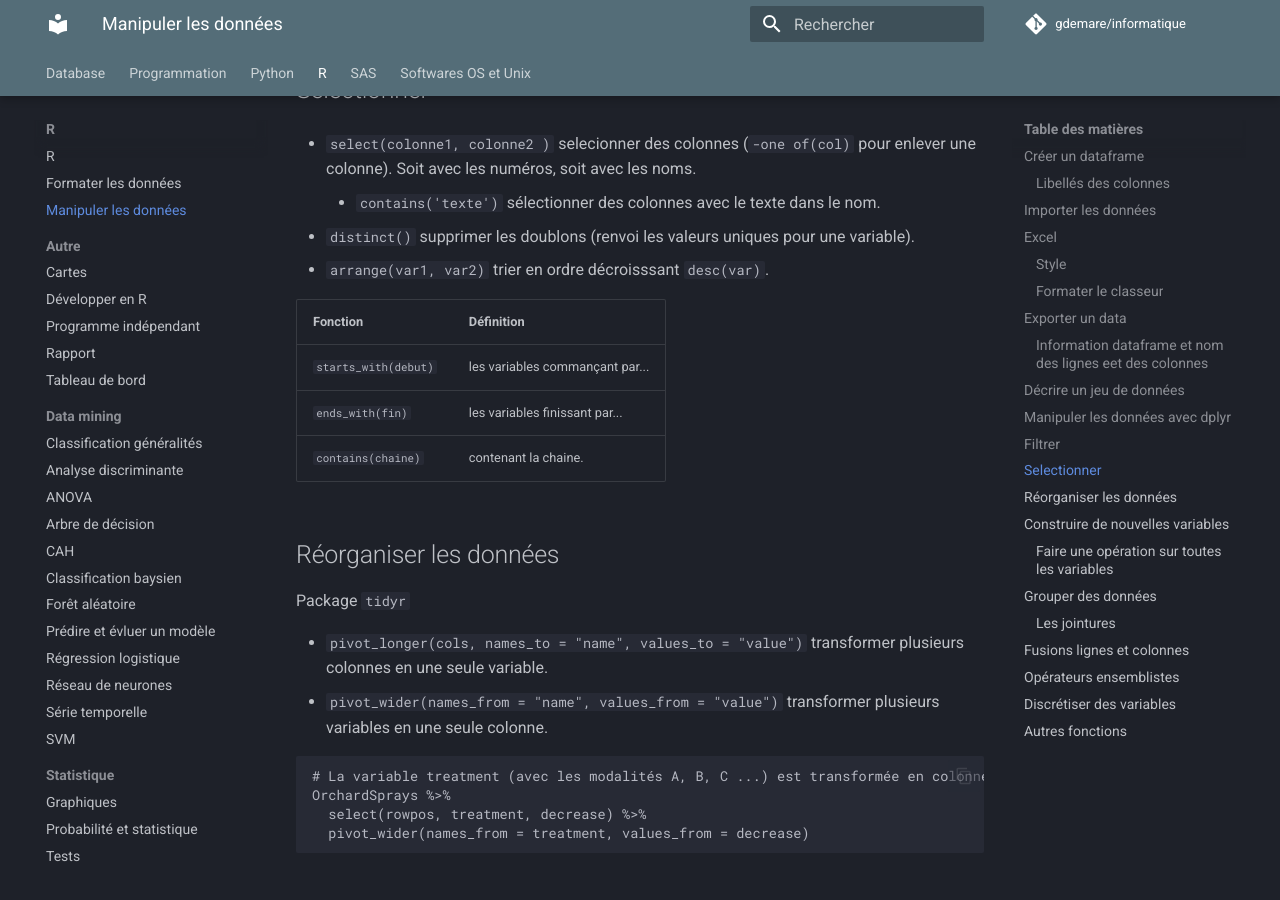
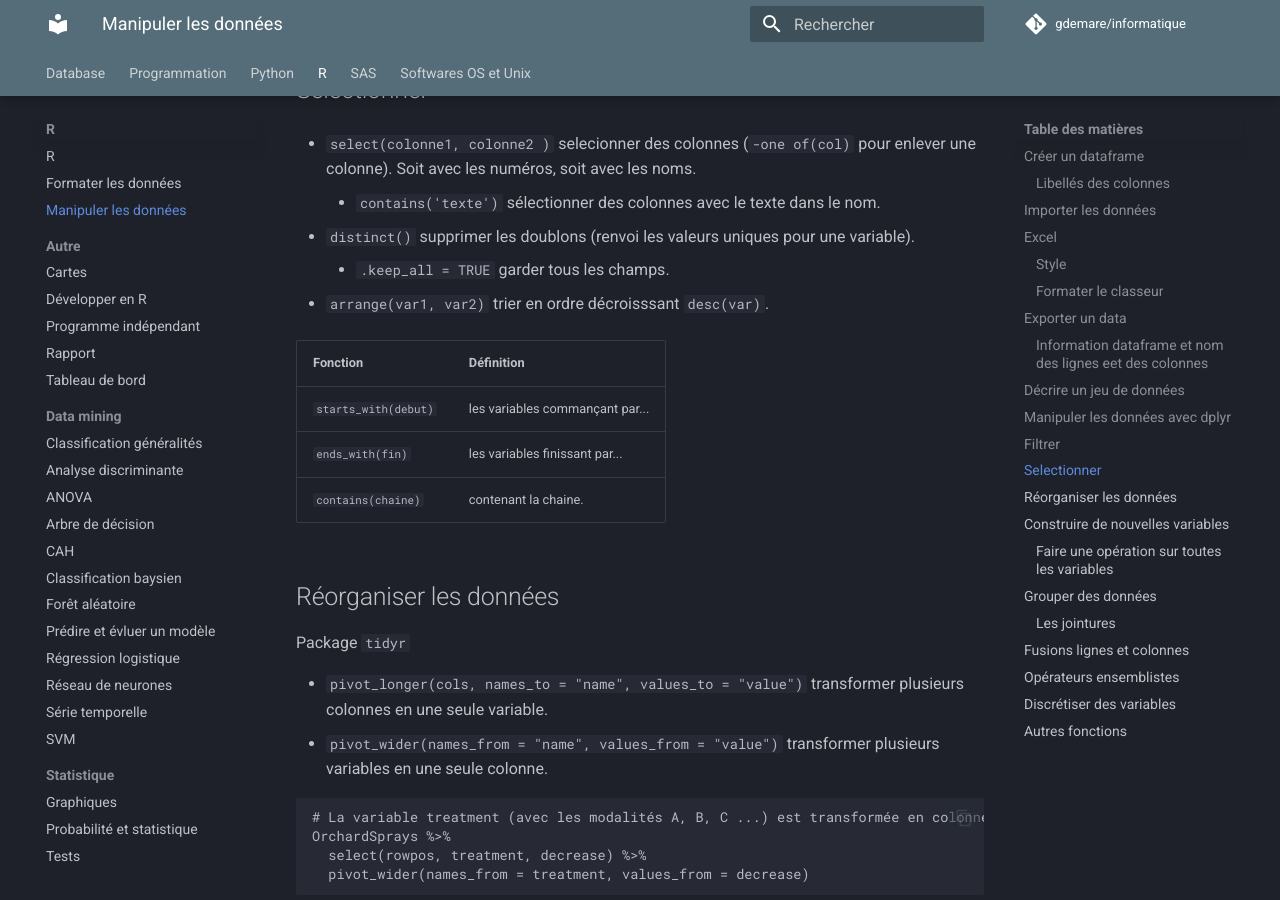
Before and after one commit to gdemare/Informatique, an MkDocs documentation site: the page built from docs/r/manipuler-donnees_r.md, in a window 1280 px wide and 900 px high, scrolled down 2871 px. Built offline with MkDocs 1.6.1 and Material for MkDocs 9.7.7, drawn with Linux system fonts in a browser that asks for light colours; comment, search, counter and statistics services are not loaded.

Commit message:
Update manipuler-donnees_r.md

```diff
--- a/docs/r/manipuler-donnees_r.md
+++ b/docs/r/manipuler-donnees_r.md
@@ -104,6 +104,9 @@ max_by <- function(data, var, by) {
 	* `contains('texte')` sélectionner des colonnes avec le texte dans le nom.
 
 * `distinct()` supprimer les doublons (renvoi les valeurs uniques pour une variable).
+
+	* `.keep_all = TRUE` garder tous les champs.
+
 * `arrange(var1, var2)` trier en ordre décroisssant `desc(var)`.
 
 Fonction 				| Définition
```
